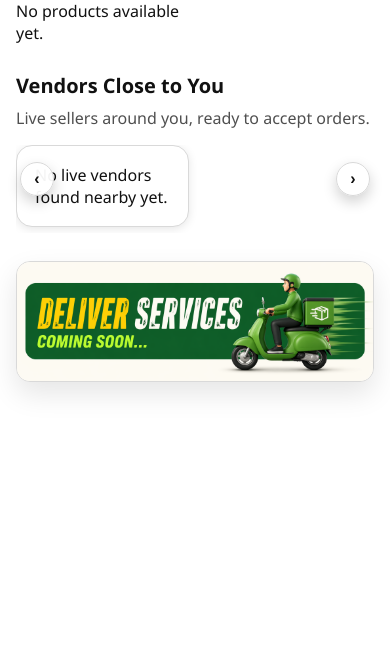
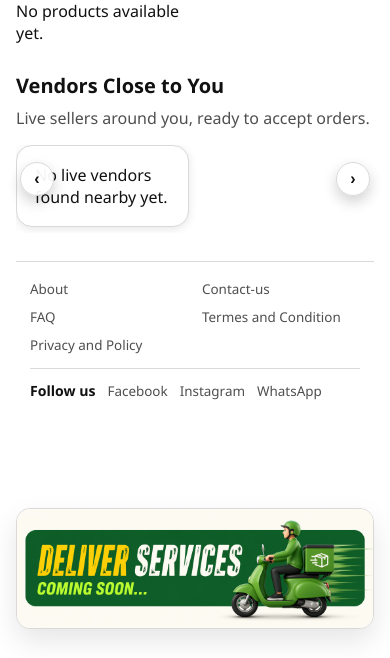
Before and after one commit to pikfreshfood/pikfreshfood, a Laravel app: page / in a window 390 px wide. Shown: the part 907-1565 px from the top of the page. Before the commit the page ends 1301 px from the top, so only its background shows below. Run offline with Laravel 12, Linux system fonts and the light colour scheme; data that the repository does not hold is empty; some libraries are stand-ins or nearby versions.

Commit message:
Add mobile footer links after vendor section

```diff
--- a/resources/views/home.blade.php
+++ b/resources/views/home.blade.php
@@ -403,6 +403,42 @@
         height: auto;
         display: block;
     }
+    .mobile-home-footer { display: none; }
+    @media (max-width: 760px) {
+        .mobile-home-footer {
+            display: grid;
+            gap: 14px;
+            margin: 24px 0 90px;
+            padding: 18px 14px;
+            border-top: 1px solid var(--border-color);
+            color: var(--text-color);
+        }
+        .mobile-home-footer-links {
+            display: grid;
+            grid-template-columns: repeat(2, minmax(0, 1fr));
+            gap: 10px 14px;
+        }
+        .mobile-home-footer-links a,
+        .mobile-home-footer-social a {
+            color: var(--muted-color);
+            font-size: 0.84rem;
+            text-decoration: none;
+        }
+        .mobile-home-footer-links a:hover,
+        .mobile-home-footer-social a:hover { color: var(--primary-color); }
+        .mobile-home-footer-social {
+            display: flex;
+            flex-wrap: wrap;
+            align-items: center;
+            gap: 12px;
+            padding-top: 12px;
+            border-top: 1px solid var(--border-color);
+        }
+        .mobile-home-footer-social strong {
+            color: var(--text-color);
+            font-size: 0.88rem;
+        }
+    }
     @media (max-width: 900px) {
         .vendor-strip {
             grid-auto-flow: column;
@@ -719,6 +755,22 @@
         </div>
     </div>
 
+    <footer class="mobile-home-footer" aria-label="Mobile site footer">
+        <nav class="mobile-home-footer-links" aria-label="Footer links">
+            <a href="{{ route('about') }}">About</a>
+            <a href="{{ route('contact-us') }}">Contact-us</a>
+            <a href="{{ route('faq') }}">FAQ</a>
+            <a href="{{ route('terms-and-condition') }}">Termes and Condition</a>
+            <a href="{{ route('privacy-and-policy') }}">Privacy and Policy</a>
+        </nav>
+        <div class="mobile-home-footer-social">
+            <strong>Follow us</strong>
+            <a href="https://www.facebook.com/share/19187ZUmR3/" target="_blank" rel="noopener">Facebook</a>
+            <a href="https://www.instagram.com/pikfreshfood" target="_blank" rel="noopener">Instagram</a>
+            <a href="https://wa.me/2348000000000" target="_blank" rel="noopener">WhatsApp</a>
+        </div>
+    </footer>
+
     <a href="{{ route('delivery-coming-soon') }}" class="delivery-coming-banner" aria-label="Delivery services coming soon">
         <img src="{{ asset('images/delivery-services-coming-soon.png') }}" alt="Delivery services coming soon">
     </a>
```
